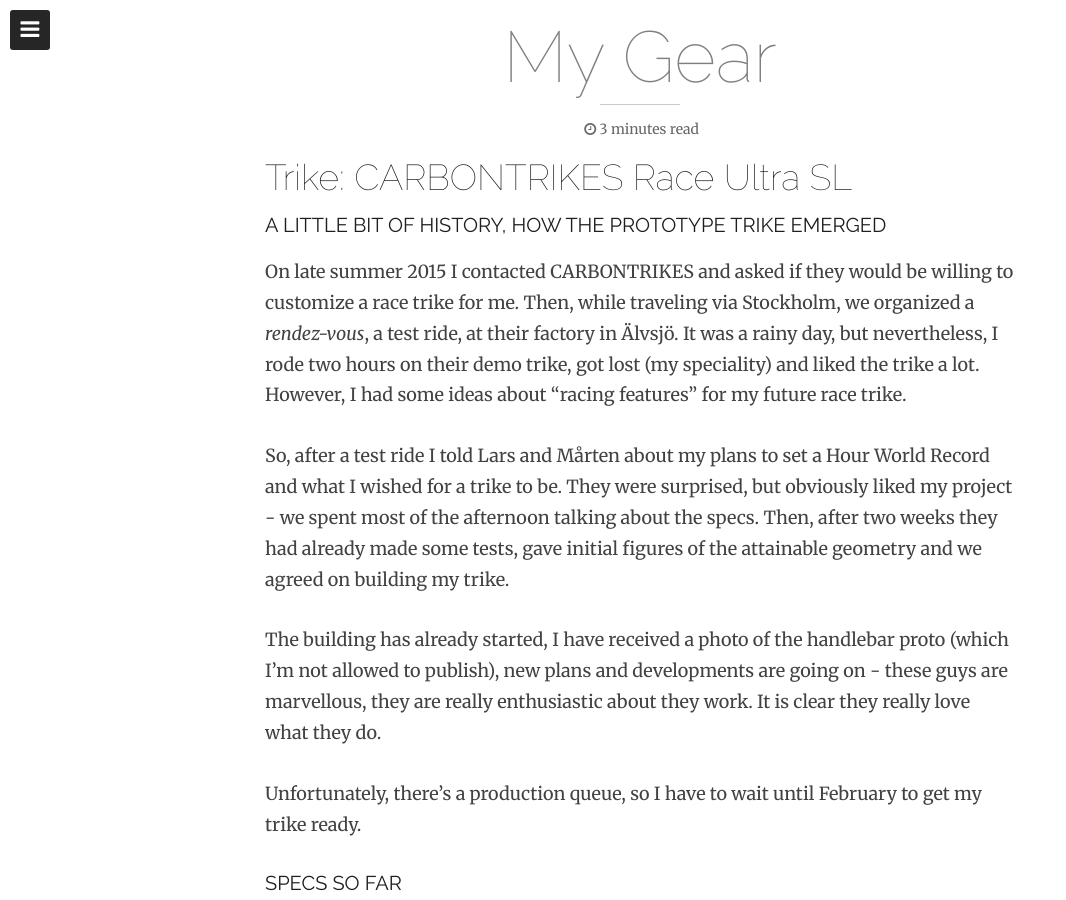
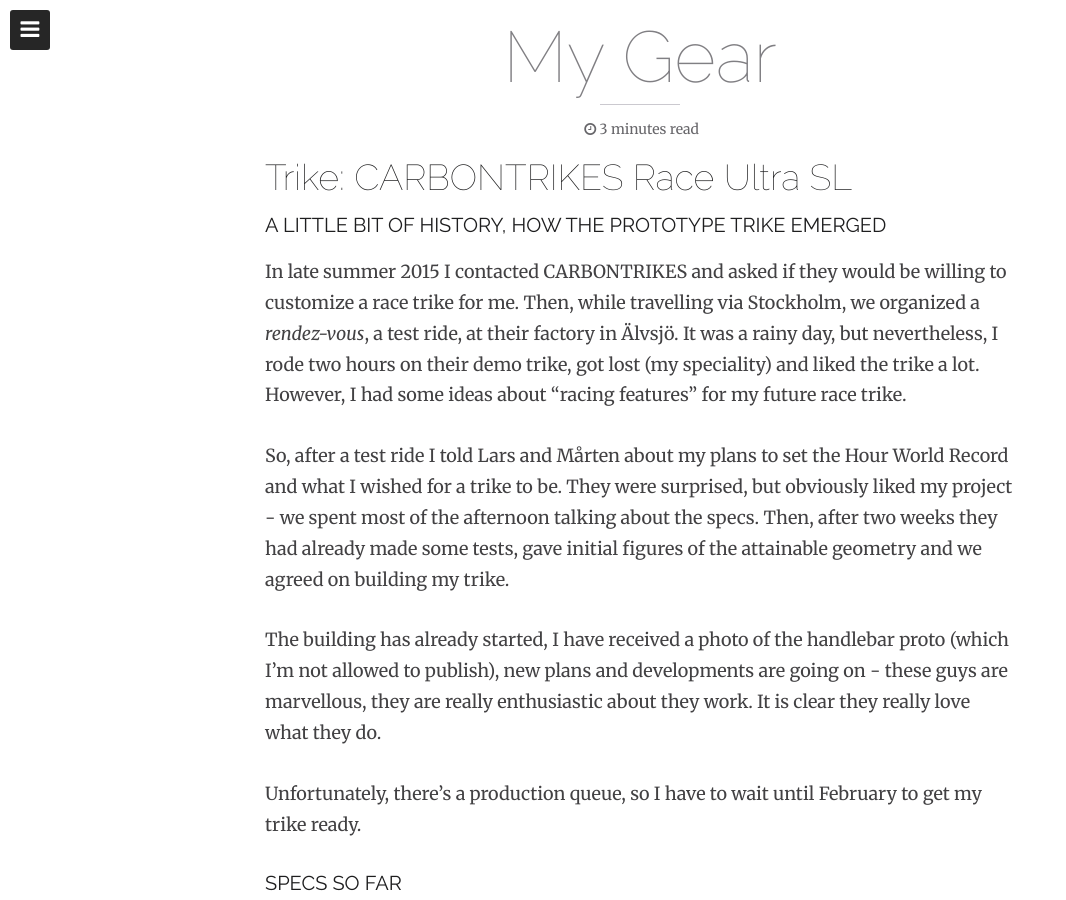
Before and after one commit to teamheimonen/teamheimonen.github.io, a Jekyll site: the page built from gear/index.md, in a window 1280 px wide and 900 px high, scrolled down 591 px. Shown: the whole window, without its empty margins (0-1066 px from the left). Built offline with Jekyll 4.4.1, drawn with Linux system fonts in a browser that asks for light colours; nearby versions of some CDN libraries.

Commit message:
Content grammar fixes.

```diff
--- a/gear/index.md
+++ b/gear/index.md
@@ -18,12 +18,12 @@
 
 ### A little bit of history, how the prototype trike emerged
 
-On late summer 2015 I contacted CARBONTRIKES and asked if they would be willing to customize a race trike for me.
-Then, while traveling via Stockholm, we organized a *rendez-vous*, a test ride, at their factory in Älvsjö.
+In late summer 2015 I contacted CARBONTRIKES and asked if they would be willing to customize a race trike for me.
+Then, while travelling via Stockholm, we organized a *rendez-vous*, a test ride, at their factory in Älvsjö.
 It was a rainy day, but nevertheless, I rode two hours on their demo trike, got lost (my speciality) and liked the trike a lot.
 However, I had some ideas about "racing features" for my future race trike.
 
-So, after a test ride I told Lars and Mårten about my plans to set a Hour World Record and what I wished for a trike to be.
+So, after a test ride I told Lars and Mårten about my plans to set the Hour World Record and what I wished for a trike to be.
 They were surprised, but obviously liked my project - we spent most of the afternoon talking about the specs.
 Then, after two weeks they had already made some tests, gave initial figures of the attainable geometry and we
 agreed on building my trike.
--- a/index.html
+++ b/index.html
@@ -13,12 +13,13 @@
 			</h2>
             <div class="post-body bordered-bottom">
 				<p class="lead light">
-				This site is about <a href="/project">my cycling project</a>, an attempt to set the WRRA hour record.
+				This site is about <a href="/project">my cycling project</a>, an attempt to set the WRRA (World Recumbent Racing Association) hour record.
 				<a href="/about">I'm</a> a
 				cyclist with a medical history of two strokes and I want to raise awareness of the silent killer,
 				high blood pressure - hypertension. It is the number one cause for <a href="/stroke">strokes</a>.
 				</p>
 				<p class = "lead light small">
+					Look to the top left of the screen: there's a black MENU button, it's for navigation in this site.
 					Below you'll find links to the latest postings in the blog section of this site.
 				</p>
 			</div>
```
Also changed, not shown: about/index.md (+4 -4 lines).
